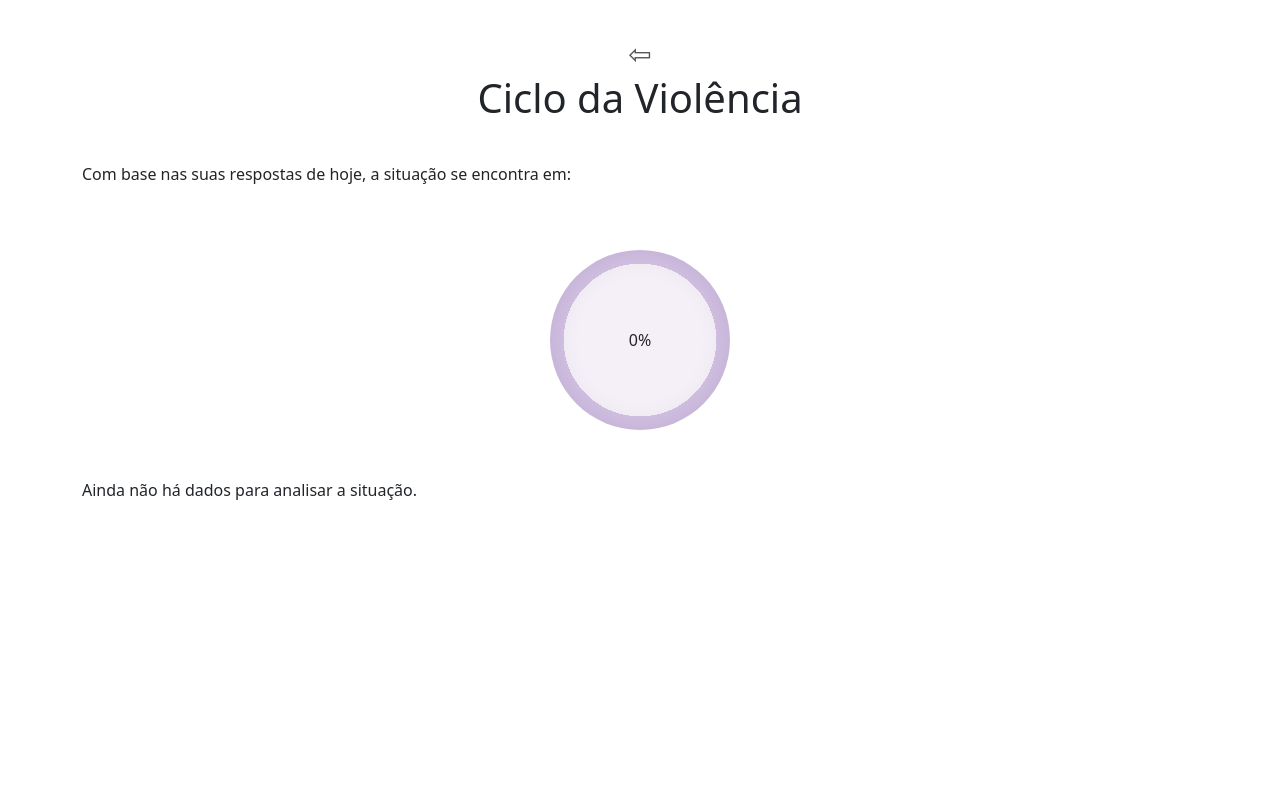
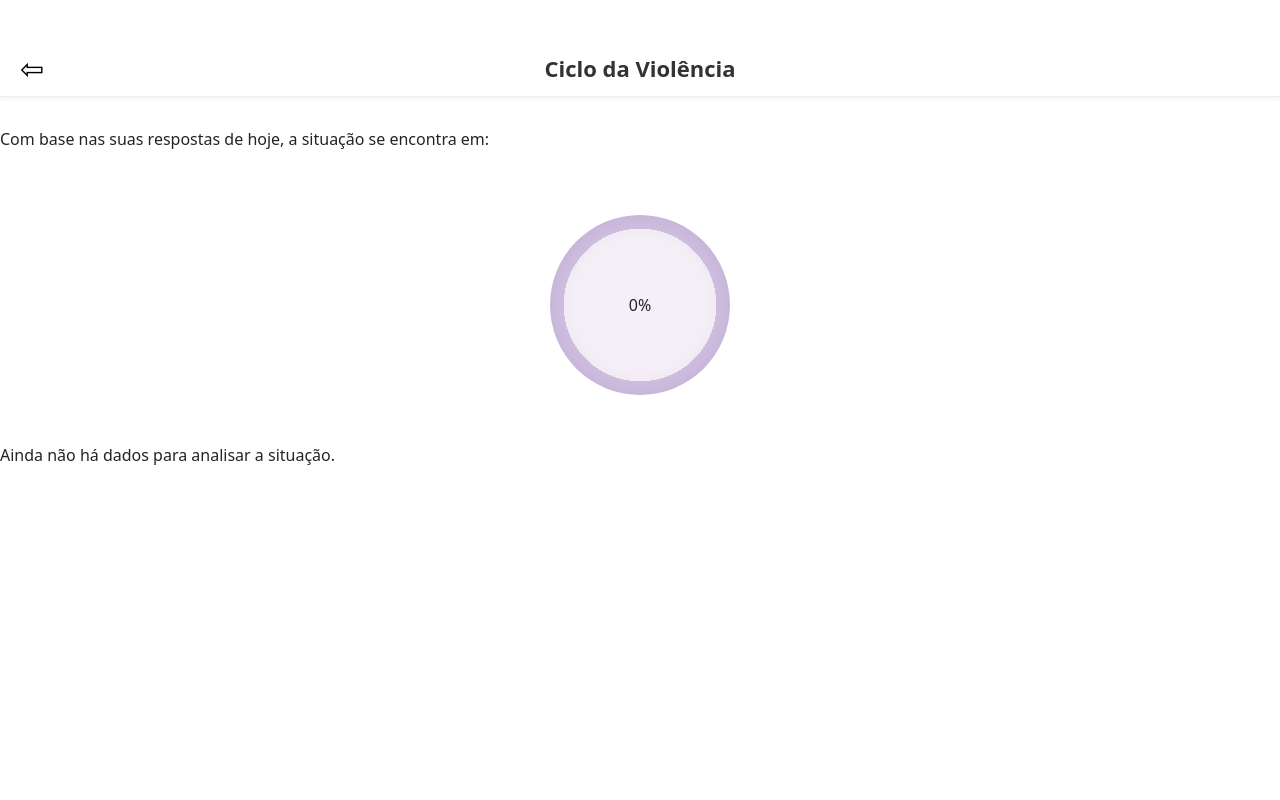
Before and after one commit to immlvia/Diario-da-Mulher, a Flask app: page /ciclo in a window 1280 px wide. Run offline with Flask 3, Linux system fonts and the light colour scheme.

Commit message:
Alterações no design do ciclo

```diff
--- a/app/static/style.css
+++ b/app/static/style.css
@@ -99,6 +99,41 @@ footer{
 }
 
 /*Formatações ciclo*/
+
+body {
+    margin: 0;
+    padding: 0;
+    background-color: #F8F9FA;
+    font-family: Arial, sans-serif;
+    color: #333;
+    min-height: 100vh;
+    display: flex;
+    justify-content: center;
+    align-items: flex-start;
+}
+
+.container.ciclo-container {
+    max-width: 1500px;
+    margin: 40px auto;
+    padding: 0;
+    width: 100%;
+    box-sizing: border-box;
+    border-radius: 0;
+    box-shadow: none;
+    background-color: transparent;
+    display: flex;
+    flex-direction: column;
+}
+
+
+.ciclo-header h1 {
+    font-size: 22px;
+    font-weight: 600;
+    color: #333;
+    margin: 0;
+    text-align: center;
+}
+
 .circular-progress-container {
     width: 180px;
     height: 180px;
@@ -119,7 +154,46 @@ footer{
     justify-content: center;
     align-items: center;
     box-shadow: inset 0 0 30px rgba(0, 0, 0, 0.1);
+
 }
+/*Cabeçalho ciclo*/
+
+.ciclo-header {
+    display: flex;
+    justify-content: center;
+    align-items: center;
+    width: 100%;
+    padding: 15px 20px;
+    border-bottom: 1px solid #eee;
+    margin-bottom: 30px;
+    position: relative;
+    background-color: #fff;
+    box-shadow: 0 2px 5px rgba(0,0,0,0.05);
+    box-sizing: border-box;
+}
+
+.ciclo-header .btn-fechar {
+    position: absolute;
+    left: 20px;
+    top: 50%;
+    transform: translateY(-50%);
+    background: none;
+    border: none;
+    font-size: 1.8em;
+    color: #000000;
+    cursor: pointer;
+    padding: 0;
+    line-height: 1;
+    z-index: 10;
+}
+
+
+.ciclo-header .btn-fechar:hover {
+    color: #000000;
+}
+
+
+
 /*Diario*/
 body#page-diario-body {
     background-color: #F8F9FA; /* Um cinza muito, muito claro */
```
